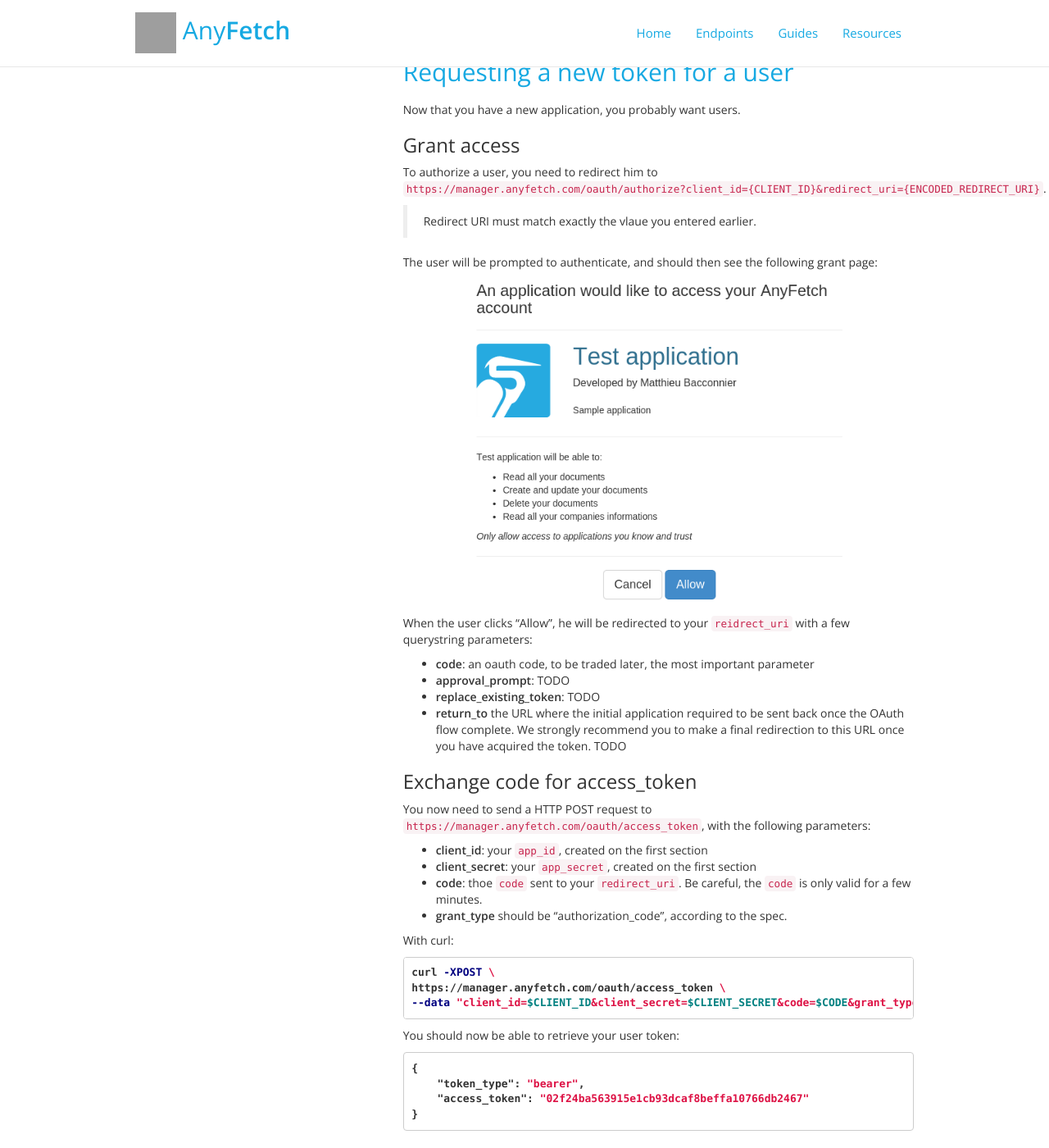
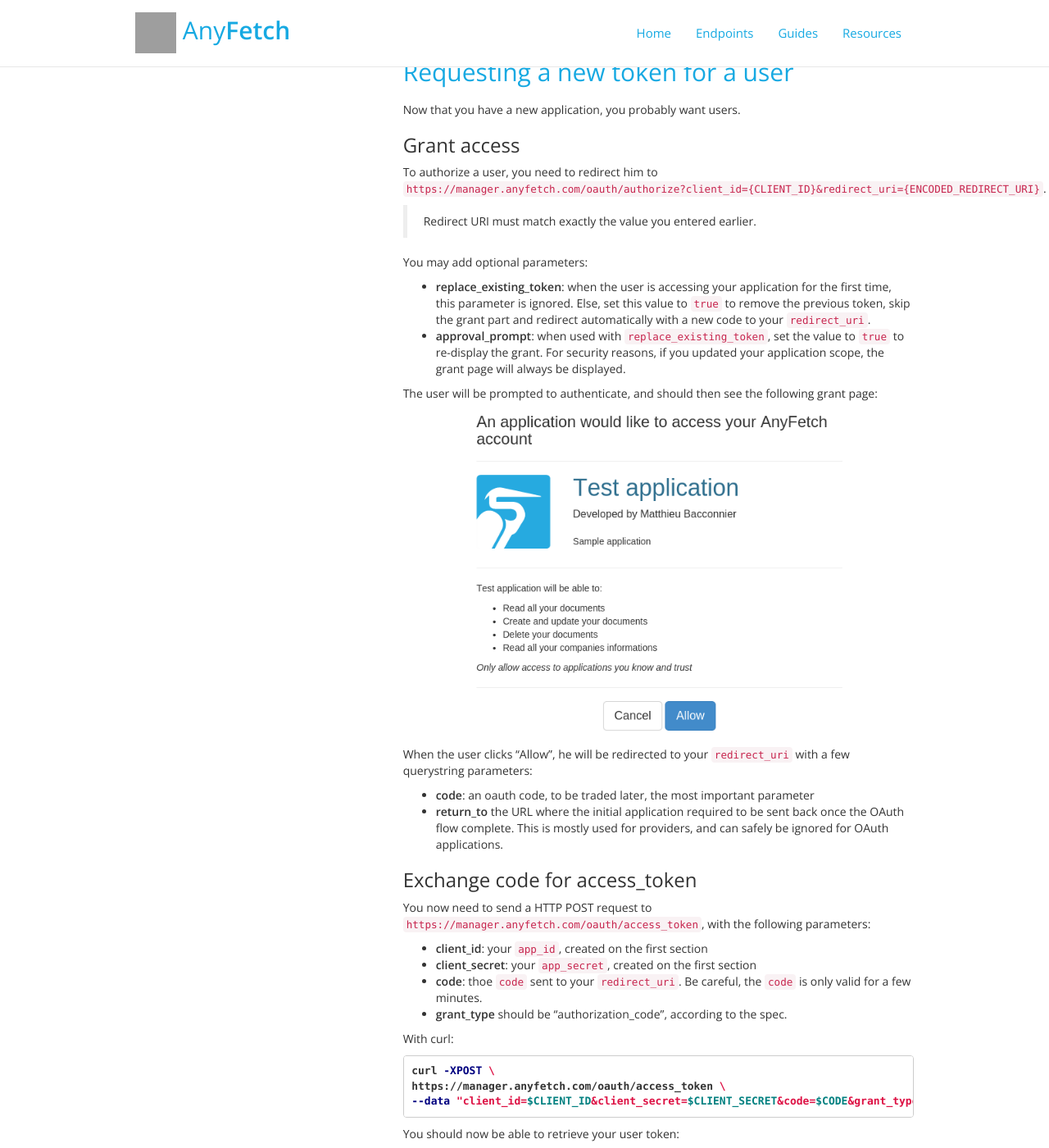
Before and after one commit to AnyFetch/developers.anyfetch.com, a Jekyll site: the page built from guides/tutorials/oauth.md, in a window 1280 px wide and 1400 px high, scrolled down 1345 px. Shown: the whole window at 82% size. Built offline with Jekyll 4.4.1, drawn with Linux system fonts in a browser that asks for light colours; nearby versions of some CDN libraries; Markdown is read by kramdown in place of the engine named in the settings; grey boxes are pictures that could not be loaded.

Commit message:
Fix TODO

```diff
--- a/guides/tutorials/oauth.md
+++ b/guides/tutorials/oauth.md
@@ -37,18 +37,21 @@
 ### Grant access
 To authorize a user, you need to redirect him to `https://manager.anyfetch.com/oauth/authorize?client_id={CLIENT_ID}&redirect_uri={ENCODED_REDIRECT_URI}`.
 
-> Redirect URI must match exactly the vlaue you entered earlier.
+> Redirect URI must match exactly the value you entered earlier.
+
+You may add optional parameters:
+
+* **replace_existing_token**: when the user is accessing your application for the first time, this parameter is ignored. Else, set this value to `true` to remove the previous token, skip the grant part and redirect automatically with a new code to your `redirect_uri`.
+* **approval_prompt**: when used with `replace_existing_token`, set the value to `true` to re-display the grant. For security reasons, if you updated your application scope, the grant page will always be displayed.
 
 The user will be prompted to authenticate, and should then see the following grant page:
 
 ![Grant page](/images/tutorials/oauth/grant.png)
 
-When the user clicks "Allow", he will be redirected to your `reidrect_uri` with a few querystring parameters:
+When the user clicks "Allow", he will be redirected to your `redirect_uri` with a few querystring parameters:
 
 * **code**: an oauth code, to be traded later, the most important parameter
-* **approval_prompt**: TODO
-* **replace_existing_token**: TODO
-* **return_to** the URL where the initial application required to be sent back once the OAuth flow complete. We strongly recommend you to make a final redirection to this URL once you have acquired the token. TODO
+* **return_to** the URL where the initial application required to be sent back once the OAuth flow complete. This is mostly used for providers, and can safely be ignored for OAuth applications.
 
 ### Exchange code for access_token
 You now need to send a HTTP POST request to `https://manager.anyfetch.com/oauth/access_token`, with the following parameters:
```
